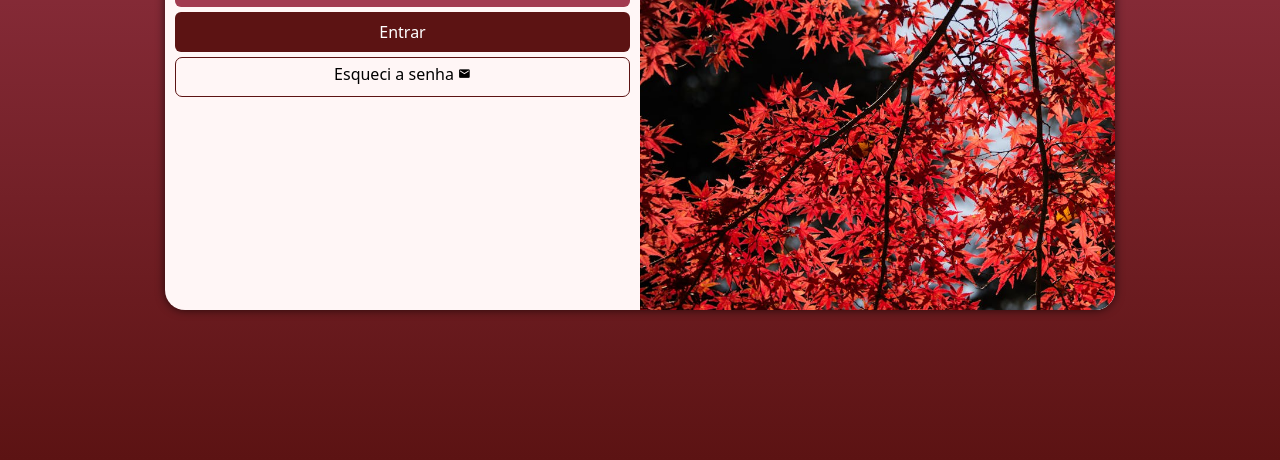
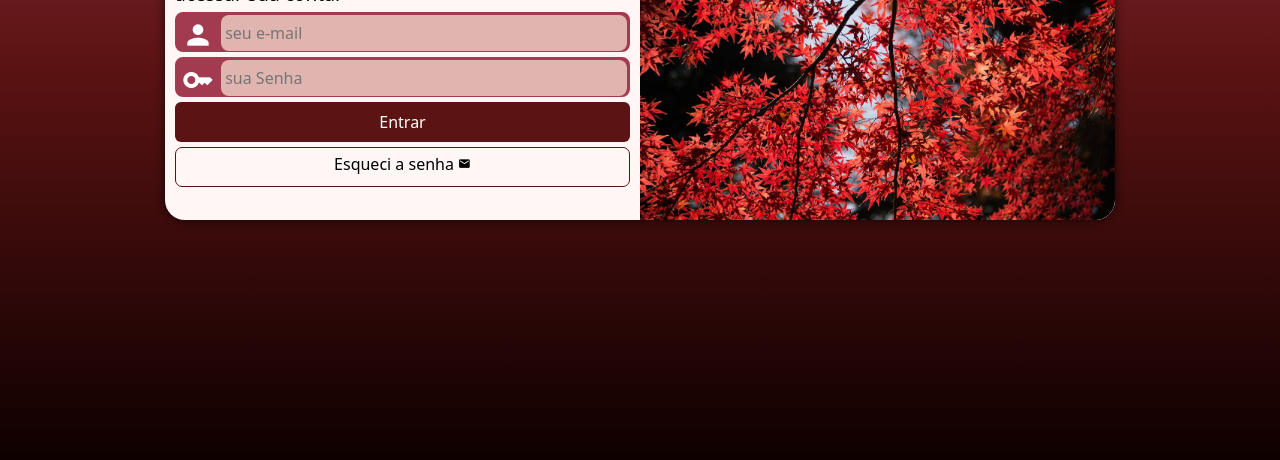
Before and after one commit to GabrielMaia05/projeto-login, a plain HTML site: page index.html in a window 1280 px wide. Shown: the part 340-800 px from the top of the page. Drawn offline with Linux system fonts and the light colour scheme.

Commit message:
Terminei projeto

```diff
--- a/estilos/media-query.css
+++ b/estilos/media-query.css
@@ -3,11 +3,12 @@
 @media screen and (min-width: 769px) and (max-width: 992px) {
 
     body {
-        background-image: linear-gradient(to top, #5C1313, #A23B50);
+        background-image: linear-gradient(to top, rgb(14, 0, 0), #5C1313, #A23B50);
     }
 
     section#login {
         width: 80vw;
+        height: 320px;
     }
 
     section#login > div#imagem {
@@ -33,11 +34,12 @@
 @media screen and (min-width: 992px) {
 
      body {
-        background-image: linear-gradient(to top, #5C1313, #A23B50);
+        background-image: linear-gradient(to top, rgb(14, 0, 0), #5C1313, #A23B50);
     }
 
     section#login {
         width: 950px;
+        height: 320px;
     }
 
     section#login > div#imagem {
--- a/estilos/style.css
+++ b/estilos/style.css
@@ -32,13 +32,13 @@ section#login {
     position: absolute;
     top: 50%;
     left: 50%;
-    transform: translate(-50%, -50%);
     overflow: hidden;
     background-color: #FFF6F6;
     width: 260px;
     height: 500px;
     border-radius: 20px;
     box-shadow: 0px 0px 10px rgba(0, 0, 0, 0.658);
+    transform: translate(-50%, -50%);
     transition: width 0.5, height 0.5;
     transition-timing-function: ease;
 
@@ -61,16 +61,40 @@ div#formulario > h1 {
  }
 
   form > div.campo {
+    border: 2px solid #A23B50;
     display: block;
     width: 100%;
     height: 40px;
     background-color: #A23B50;
-    border-radius: 6px;
+    border-radius: 8px;
     margin: 5px 0px;
  }
 
  div.campo > label {
     display: none;
+ }
+
+ div.campo > i {
+    color: white;
+
+    font-size: 2em;
+    width: 40px;
+    padding: 5px;
+ }
+
+ div.campo > input {
+    background-color: #e0b5b0;
+    font-size: 1em;
+    width: calc(100% - 45px);
+    height: 100%;
+    border: 0px;
+    border-radius: 8px;
+    padding: 4px;
+    transform: translateY(-12px);
+ }
+
+ div.campo > input:focus-within {
+    background-color: white;
  }
 
 form > input[type=submit] {
```
